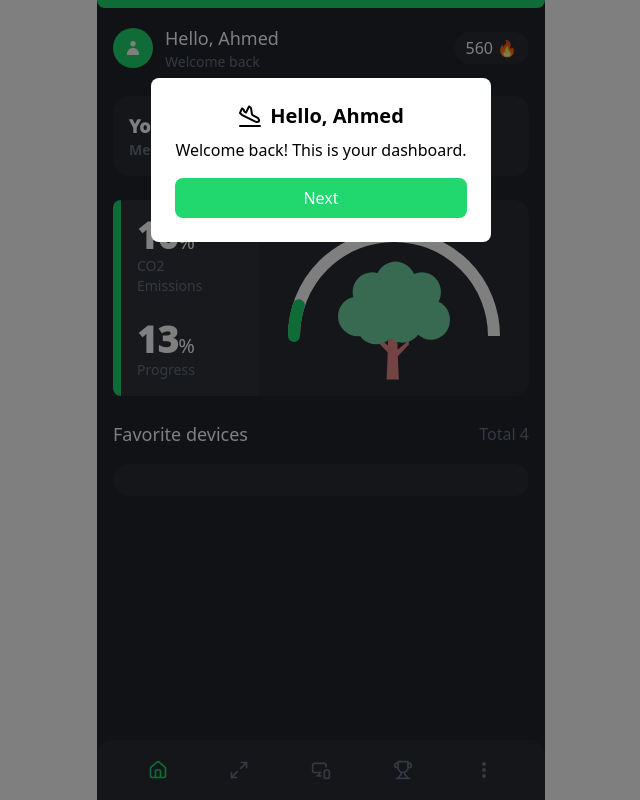
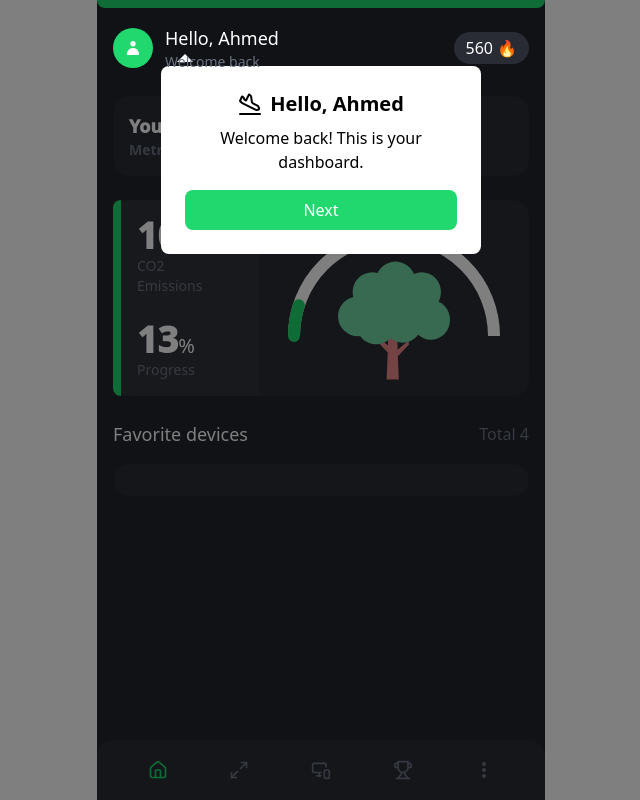
Before and after one commit to kaizerpwn/carbo, a Next.js app: page / in a window 1280 px wide. Shown: the whole page, without its empty margins (319-959 px from the left). Built offline with nearby package versions, Linux system fonts and the light colour scheme.

Commit message:
Updating pop-ups action design

```diff
--- a/src/app/page.tsx
+++ b/src/app/page.tsx
@@ -93,12 +93,23 @@ export default function Dashboard() {
     }
   };
 
+  const getZIndexClass = (index) => {
+    if (currentStep === index) return "z-40";
+    if (currentStep > index) return "z-30";
+    return "z-20";
+  };
+
   return (
     <div className="min-h-screen bg-backgroundDark pb-20 max-w-md mx-auto">
       <div className="h-2 bg-primaryColor rounded-b-lg" />
 
       <div className="p-4">
-        <div id="step1" className="flex justify-between items-center mb-6">
+        <div
+          id="step1"
+          className={`flex justify-between items-center mb-6 relative ${getZIndexClass(
+            0
+          )}`}
+        >
           <div className="flex items-center gap-3">
             <div className="w-10 h-10 rounded-full bg-primaryColor flex items-center justify-center">
               <svg width="20" height="20" viewBox="0 0 20 20" fill="white">
@@ -117,7 +128,8 @@ export default function Dashboard() {
           </div>
         </div>
 
-        <div id="step2" className="bg-backgroundLight rounded-2xl mb-6">
+        <div id="step2" className={`relative ${getZIndexClass(1)}`}>
+          <div className="bg-backgroundLight rounded-2xl mb-6">
             <div className="p-4">
               <h2 className="text-white text-lg font-[1000]">Your tree</h2>
               <p className="text-[#6B7280] text-sm font-semibold">
@@ -165,9 +177,15 @@ export default function Dashboard() {
               </div>
             </div>
           </div>
+        </div>
 
         <div>
-          <div id="step3" className="flex justify-between items-center mb-4">
+          <div
+            id="step3"
+            className={`flex justify-between items-center mb-4 relative ${getZIndexClass(
+              2
+            )}`}
+          >
             <h2 className="text-white text-lg">Favorite devices</h2>
             <span className="text-[#6B7280]">Total 4</span>
           </div>
@@ -178,12 +196,15 @@ export default function Dashboard() {
         </div>
 
         {showTutorial && (
+          <>
+            <div className="fixed inset-0 bg-black opacity-50 z-20 pointer-events-none" />
             <div
-            className={`fixed inset-0 flex items-center text-center justify-center z-20 pointer-events-none ${getPositionClass(
+              className={`fixed inset-0 flex items-center justify-center z-30 pointer-events-none ${getPositionClass(
                 steps[currentStep].position
               )}`}
             >
-            <div className="bg-white rounded-lg p-6 mx-4 pointer-events-auto">
+              <div className="bg-white text-center rounded-lg p-6 mx-4 pointer-events-auto max-w-xs relative">
+                <div className="absolute -top-3 transform -translate-x-1/2 w-0 h-0 border-l-8 border-r-8 border-b-8 border-l-transparent border-r-transparent border-b-white" />
                 <h2 className="text-xl font-bold mb-2">
                   {steps[currentStep].title}
                 </h2>
@@ -196,16 +217,10 @@ export default function Dashboard() {
                 </button>
               </div>
             </div>
-        )}
-        {showTutorial && (
             <div
-            className={`fixed inset-0 bg-black opacity-50 z-10 ${
-              currentStep !== 0 ? "pointer-events-auto" : ""
-            }`}
-            style={{
-              pointerEvents: currentStep === steps.length - 1 ? "none" : "auto",
-            }}
+              className={`fixed z-25 transition-all duration-300 ease-in-out ${steps[currentStep].target}`}
             />
+          </>
         )}
       </div>
     </div>
```
Also changed, not shown: src/app/sign-up/page.tsx (+14 -5 lines). Lines whose indentation alone changed are shown as unchanged.
